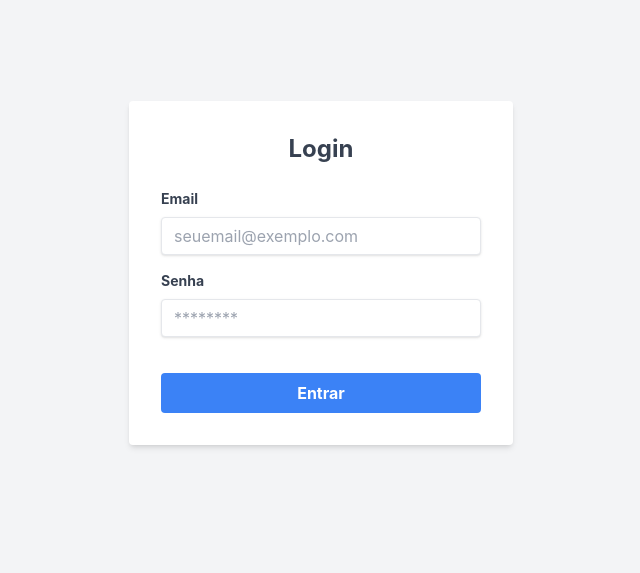
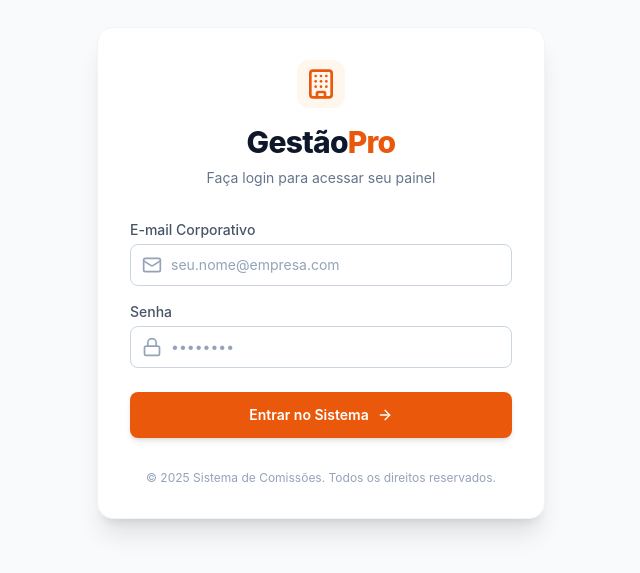
Before and after one commit to andre7184/sistema-comissao-vendas, a React (Vite) app: page / in a window 1280 px wide. Shown: the part 127-700 px from the top of the page, without its empty margins (319-959 px from the left). Built offline with nearby package versions, Linux system fonts and the light colour scheme.

Commit message:
atualizado

```diff
--- a/src/pages/Login.tsx
+++ b/src/pages/Login.tsx
@@ -1,131 +1,165 @@
-// src/pages/Login.tsx
-
+import { useState, useContext } from 'react';
 import { useForm } from 'react-hook-form';
-import { useContext } from 'react';
+import { useNavigate } from 'react-router-dom';
 import { AuthContext } from '../contexts/AuthContext';
 import api from '../services/api';
-import { useNavigate } from 'react-router-dom';
-// NOVO: Importa jwt-decode e as constantes
-import { jwtDecode } from 'jwt-decode';
-import { ROLES } from '../config/constants'; // Ajuste o path se necessário
+import { Building, Mail, Lock, ArrowRight, Loader2, AlertCircle } from 'lucide-react';
 
-// Interface para os dados do formulário
 interface LoginForm {
     email: string;
     senha: string;
 }
 
-// NOVO: Interface para o payload decodificado do JWT (igual à do AuthContext)
-interface DecodedToken {
-  sub: string; // Subject (geralmente email ou ID do usuário)
-  role: string; // O papel do usuário (ex: 'ROLE_ADMIN')
-  exp: number; // Timestamp de expiração
-  iat?: number; // Timestamp de emissão (opcional)
-  // Adicione outros campos se o seu token tiver (ex: idEmpresa)
-}
-
-
 export default function Login() {
-    const { register, handleSubmit } = useForm<LoginForm>();
+    const { register, handleSubmit, formState: { errors } } = useForm<LoginForm>();
     const { login } = useContext(AuthContext);
     const navigate = useNavigate();
 
+    const [loading, setLoading] = useState(false);
+    const [loginError, setLoginError] = useState<string | null>(null);
+
     const onSubmit = async (data: LoginForm) => {
+        setLoading(true);
+        setLoginError(null);
+
         try {
-            // 1. Faz a requisição de login
             const res = await api.post('/api/auth/login', data);
 
-            console.log("SUCESSO: Resposta completa da API:", res);
+            const token = res.data.token;
+            const permissoes = res.data.permissoesModulos;
 
-            // 2. Extrai token e permissões
-            const token = res.data.token;
-            const permissoes = res.data.permissoesModulos; // Confirme se o nome da chave é este
-
-            if (token && permissoes) {
-                // 3. Decodifica o token para obter o Role IMEDIATAMENTE
-                let userRole: string | null = null;
-                try {
-                    const decoded = jwtDecode<DecodedToken>(token);
-                    userRole = decoded.role; // Extrai o role do payload
-
-                    // Verificação de expiração (opcional mas recomendada aqui também)
-                    const currentTime = Date.now() / 1000;
-                    if (decoded.exp < currentTime) {
-                        throw new Error("Token recebido já está expirado.");
-                    }
-
-                } catch (decodeError) {
-                    console.error("ERRO DE DECODIFICAÇÃO:", decodeError);
-                    alert('Erro ao processar o token de autenticação. Tente novamente.');
-                    return; // Interrompe o processo
-                }
-
-                // 4. Armazena no AuthContext
-                login(token, permissoes);
-
-                // 5. Decide para onde navegar baseado no Role
-                if (userRole === ROLES.ADMIN) {
-                    console.log("Login como ADMIN, redirecionando para /empresa/home...");
-                    navigate('/empresa/home', { replace: true }); // Redireciona Admin para a home da empresa
+            if (token) {
+                login(token, permissoes || []);
+                navigate('/dashboard');
             } else {
-                    console.log(`Login como ${userRole}, redirecionando para /dashboard...`);
-                    navigate('/dashboard', { replace: true }); // Outros roles vão para o dashboard genérico
-                }
-
-            } else {
-                console.error("ERRO DE DADOS: Token ou Permissões ausentes na resposta.", res.data);
-                alert('Resposta da API inválida após login.');
+                setLoginError('Erro inesperado: Token não recebido.');
             }
 
         } catch (err: any) {
-            console.error('FALHA DE REQUISIÇÃO:', err);
+            console.error('Erro de Login:', err);
             if (err.response) {
-                alert(`Erro ${err.response.status}: Credenciais inválidas ou acesso negado.`);
-            } else if (err.request) {
-                alert('Erro de Rede: Não foi possível conectar ao servidor.');
+                if (err.response.status === 401 || err.response.status === 403) {
+                    setLoginError('E-mail ou senha incorretos.');
                 } else {
-                alert('Erro ao tentar fazer login.');
+                    setLoginError(`Erro no servidor (${err.response.status}). Tente novamente.`);
                 }
+            } else {
+                setLoginError('Sem conexão com o servidor. Verifique sua internet.');
+            }
+        } finally {
+            setLoading(false);
         }
     };
 
-    // JSX do formulário (inalterado)
     return (
-        <div className="flex justify-center items-center h-screen bg-gray-100">
-            <form onSubmit={handleSubmit(onSubmit)} className="bg-white p-8 rounded shadow-md w-full max-w-sm">
-                <h2 className="text-2xl font-bold mb-6 text-center text-gray-700">Login</h2>
-                <div className="mb-4">
-                    <label className="block text-gray-700 text-sm font-bold mb-2" htmlFor="email">
-                        Email
+        <div className="min-h-screen flex items-center justify-center bg-surface px-4 sm:px-6 lg:px-8">
+
+            {/* Card de Login */}
+            <div className="max-w-md w-full space-y-8 bg-white p-8 rounded-2xl shadow-xl border border-neutral-100">
+
+                {/* Cabeçalho / Logo */}
+                <div className="text-center">
+                    <div className="mx-auto h-12 w-12 bg-primary-50 rounded-xl flex items-center justify-center mb-4">
+                        <Building className="h-8 w-8 text-primary-600" />
+                    </div>
+                    <h2 className="text-3xl font-extrabold text-neutral-900 tracking-tight">
+                        Gestão<span className="text-primary-600">Pro</span>
+                    </h2>
+                    <p className="mt-2 text-sm text-neutral-500">
+                        Faça login para acessar seu painel
+                    </p>
+                </div>
+
+                {/* Mensagem de Erro */}
+                {loginError && (
+                    <div className="bg-red-50 border border-red-200 text-red-700 px-4 py-3 rounded-lg flex items-center gap-3 text-sm animate-pulse">
+                        <AlertCircle size={20} />
+                        <span>{loginError}</span>
+                    </div>
+                )}
+
+                {/* Formulário */}
+                <form className="mt-8 space-y-6" onSubmit={handleSubmit(onSubmit)}>
+                    <div className="space-y-4">
+
+                        {/* Input Email */}
+                        <div>
+                            <label htmlFor="email" className="block text-sm font-medium text-neutral-700 mb-1">
+                                E-mail Corporativo
                             </label>
+                            <div className="relative">
+                                <div className="absolute inset-y-0 left-0 pl-3 flex items-center pointer-events-none">
+                                    <Mail className="h-5 w-5 text-neutral-400" />
+                                </div>
                                 <input
                                     id="email"
-                        {...register('email', { required: 'Email é obrigatório' })}
-                        placeholder="seuemail@exemplo.com"
-                        className="input shadow appearance-none border rounded w-full py-2 px-3 text-gray-700 leading-tight focus:outline-none focus:shadow-outline"
+                                    type="email"
+                                    autoComplete="email"
+                                    placeholder="seu.nome@empresa.com"
+                                    {...register('email', { required: 'E-mail é obrigatório' })}
+                                    className={`block w-full pl-10 pr-3 py-2.5 border rounded-lg text-neutral-900 placeholder-neutral-400 focus:outline-none focus:ring-2 focus:ring-primary-500 focus:border-primary-500 sm:text-sm transition-all duration-200 ${
+                                        errors.email ? 'border-red-500 bg-red-50' : 'border-neutral-300'
+                                    }`}
                                 />
                             </div>
-                <div className="mb-6">
-                     <label className="block text-gray-700 text-sm font-bold mb-2" htmlFor="senha">
+                            {errors.email && (
+                                <p className="mt-1 text-xs text-red-600">{errors.email.message}</p>
+                            )}
+                        </div>
+
+                        {/* Input Senha */}
+                        <div>
+                            <label htmlFor="senha" className="block text-sm font-medium text-neutral-700 mb-1">
                                 Senha
                             </label>
+                            <div className="relative">
+                                <div className="absolute inset-y-0 left-0 pl-3 flex items-center pointer-events-none">
+                                    <Lock className="h-5 w-5 text-neutral-400" />
+                                </div>
                                 <input
                                     id="senha"
+                                    type="password"
+                                    autoComplete="current-password"
+                                    placeholder="••••••••"
                                     {...register('senha', { required: 'Senha é obrigatória' })}
-                        type="password"
-                        placeholder="********"
-                        className="input shadow appearance-none border rounded w-full py-2 px-3 text-gray-700 mb-3 leading-tight focus:outline-none focus:shadow-outline"
+                                    className={`block w-full pl-10 pr-3 py-2.5 border rounded-lg text-neutral-900 placeholder-neutral-400 focus:outline-none focus:ring-2 focus:ring-primary-500 focus:border-primary-500 sm:text-sm transition-all duration-200 ${
+                                        errors.senha ? 'border-red-500 bg-red-50' : 'border-neutral-300'
+                                    }`}
                                 />
                             </div>
-                <div className="flex items-center justify-between">
+                            {errors.senha && (
+                                <p className="mt-1 text-xs text-red-600">{errors.senha.message}</p>
+                            )}
+                        </div>
+                    </div>
+
+                    {/* Botão Entrar */}
                     <button
                         type="submit"
-                        className="bg-blue-500 hover:bg-blue-700 text-white font-bold py-2 px-4 rounded focus:outline-none focus:shadow-outline w-full"
+                        disabled={loading}
+                        className="group relative w-full flex justify-center py-3 px-4 border border-transparent text-sm font-semibold rounded-lg text-white bg-primary-600 hover:bg-primary-700 focus:outline-none focus:ring-2 focus:ring-offset-2 focus:ring-primary-500 disabled:opacity-70 disabled:cursor-not-allowed transition-all duration-200 shadow-md hover:shadow-lg"
                     >
-                        Entrar
+                        {loading ? (
+                            <span className="flex items-center gap-2">
+                                <Loader2 className="animate-spin h-5 w-5" />
+                                Autenticando...
+                            </span>
+                        ) : (
+                            <span className="flex items-center gap-2">
+                                Entrar no Sistema
+                                <ArrowRight className="h-4 w-4 group-hover:translate-x-1 transition-transform" />
+                            </span>
+                        )}
                     </button>
+                </form>
+
+                {/* Footer do Card */}
+                <div className="mt-6 text-center">
+                    <p className="text-xs text-neutral-400">
+                        &copy; {new Date().getFullYear()} Sistema de Comissões. Todos os direitos reservados.
+                    </p>
                 </div>
-            </form>
+            </div>
         </div>
     );
 }
--- a/tailwind.config.js
+++ b/tailwind.config.js
@@ -7,25 +7,53 @@ export default {
   theme: {
     extend: {
       colors: {
-        // Sua cor principal (Institucional) - Substitui o blue-600/700
-        brand: {
+        // COR PRIMÁRIA (Laranja - Baseado em #F97316)
+        // Usado para: Botões principais, Menu Ativo, Destaques
+        primary: {
+          50: '#fff7ed',  // Fundo muito claro
+          100: '#ffedd5', // Fundo claro
+          200: '#fed7aa',
+          300: '#fdba74',
+          400: '#fb923c',
+          500: '#f97316', // <--- SUA COR BASE
+          600: '#ea580c', // Hover
+          700: '#c2410c', // Active
+          800: '#9a3412',
+          900: '#7c2d12',
+        },
+
+        // COR SECUNDÁRIA (Azul - Baseado em #0a58ca)
+        // Usado para: Links, Informações, Botões secundários
+        secondary: {
           50: '#eff6ff',
           100: '#dbeafe',
           500: '#3b82f6',
-          600: '#2563eb', // Cor principal de botões
-          700: '#1d4ed8', // Hover
-          900: '#1e3a8a', // Sidebar / Textos fortes
+          600: '#2563eb',
+          700: '#0a58ca', // <--- SUA COR BASE (Ajustada para ser o tom forte)
+          800: '#1e40af',
+          900: '#1e3a8a',
         },
-        // Sua cor de destaque (Ações de dinheiro/sucesso) - Substitui o green-600
-        accent: {
-          500: '#10b981',
-          600: '#059669',
+
+        // COR NEUTRA (Cinza - Baseado em #606060)
+        // Usado para: Textos, Bordas, Fundos da página
+        neutral: {
+          50: '#f8fafc', // Fundo da página (Surface)
+          100: '#f1f5f9',
+          200: '#e2e8f0', // Bordas
+          300: '#cbd5e1',
+          400: '#94a3b8',
+          500: '#64748b',
+          600: '#606060', // <--- SUA COR BASE (Texto padrão)
+          700: '#475569', // Títulos
+          800: '#334155',
+          900: '#0f172a',
         },
-        // Fundo da aplicação (Evite branco puro #ffffff em tudo)
-        surface: '#f8fafc', // Slate-50
+
+        // Alias para facilitar o uso semântico
+        surface: '#f8fafc', // Cor de fundo geral do sistema
       },
       fontFamily: {
-        sans: ['Inter', 'sans-serif'], // Recomendado: Fonte padrão de Dashboards
+        sans: ['Inter', 'system-ui', 'sans-serif'],
       }
     },
   },
```
Lines whose indentation alone changed are shown as unchanged.
